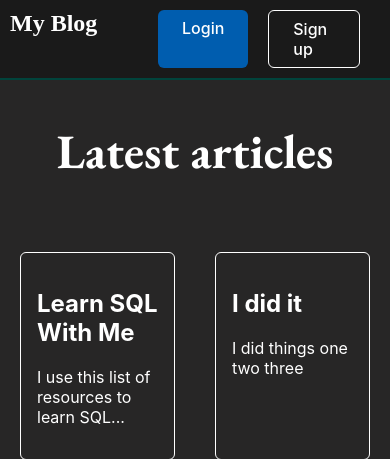
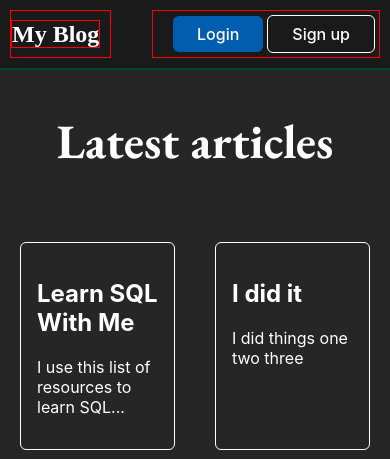
Before and after one commit to m1youb/fastapi-blog, a FastAPI app: page / in a window 390 px wide. Shown: the top 459 px of the page. Run offline with FastAPI, Linux system fonts and the light colour scheme.

Commit message:
improved mobile friendliness

```diff
--- a/static/css/style.css
+++ b/static/css/style.css
@@ -38,13 +38,12 @@ nav {
 
 #logo {
     display: inline;
-    min-width: 500px;
+    font-size: 1.5rem;
 }
 
 #left-nav,
 #right-nav {
     display: flex;
-    width: 30%;
     padding-right: 10px;
 }
 
@@ -169,3 +168,27 @@ form input {
 a {
     text-decoration: none;
 }
+
+@media (max-width: 600px) {
+    #logo {
+        width: auto;
+        border: solid 1px red;
+    }
+
+    #left-nav {
+        border: solid 1px red;
+        align-items: center;
+    }
+
+    #right-nav {
+        align-items: center;
+        width: 60%;
+        border: solid 1px red;
+        padding: 2px;
+    }
+
+    .nav-btn {
+        width: auto;
+        margin: 2px;
+    }
+}
```
